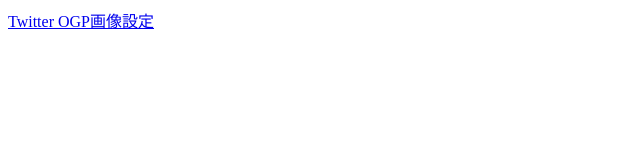
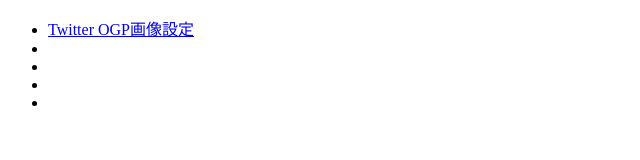
Before and after one commit to taro3256/tools, a plain HTML site: page web-parts/index.html in a window 1280 px wide. Shown: the whole page, without its empty margins (0-640 px from the left). Drawn offline with Linux system fonts and the light colour scheme.

```diff
--- a/web-parts/index.html
+++ b/web-parts/index.html
@@ -7,6 +7,12 @@
     <title>Web Parts</title>
 </head>
 <body>
-    <a href="twitter-ogp">Twitter OGP画像設定</a>
+    <ul>
+        <li><a href="twitter-ogp">Twitter OGP画像設定</a></li>
+        <li></li>
+        <li></li>
+        <li></li>
+        <li></li>
+    </ul>
 </body>
 </html>
```
Also changed, not shown: web-parts/twitter-ogp/index.html (+3 -0 lines).
